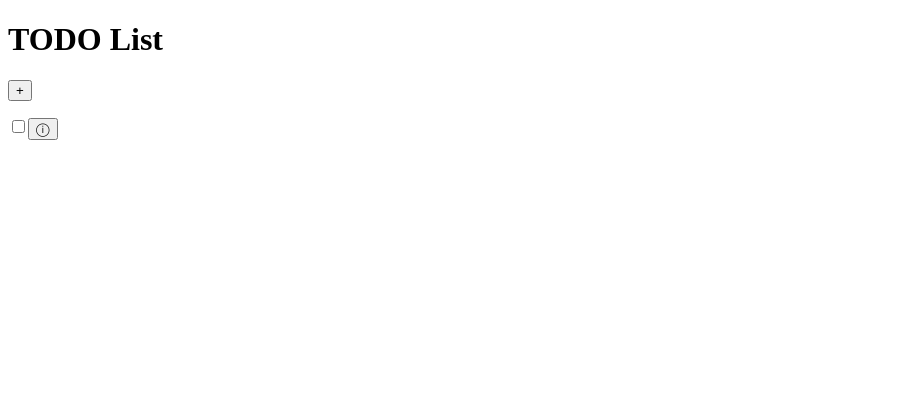
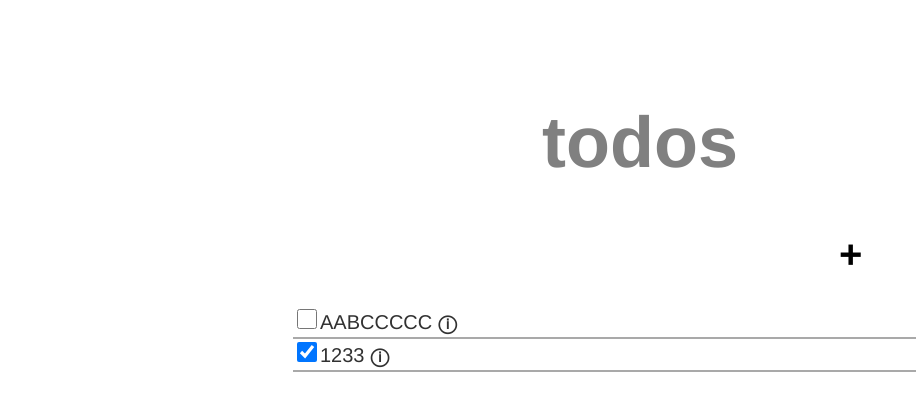
Before and after one commit to eikcaj16/todo, a website: page index.html in a window 1280 px wide. Shown: the whole page, without its empty margins (0-916 px from the left). Drawn offline with nearby package versions, Linux system fonts and the light colour scheme; files that its build step writes are made by us from their sources.

Commit message:
feat: complete style

```diff
--- a/data/database.json
+++ b/data/database.json
@@ -1,7 +1,14 @@
 [
     {
-        "title": "",
-        "description": "",
-        "due_datetime": ""
+        "title": "AABCCCCC",
+        "description": "aabcc",
+        "due_datetime": "2022-02-03T14:48:00",
+        "checked": false
+    },
+    {
+        "title": "1233",
+        "description": "kkkkkk",
+        "due_datetime": "2022-02-03T14:48:00",
+        "checked": true
     }
 ]
--- a/index.html
+++ b/index.html
@@ -6,30 +6,38 @@
     <link rel="stylesheet" href="dist/main.css">
     <script async src="js/app.js"></script>
 </head>
+<!--run init function when loading body-->
 <body onload="init()">
 <div class="todo_list">
-    <h1>TODO List</h1>
+    <h1>todos</h1>
     <div class="add_panel">
-        <button id="add_btn">+</button>
+        <div class="add_btn_div">
+            <button id="add_btn">+</button>
+        </div>
         <form id="info_form" action="#" onsubmit="return false;" method="post" style="display: none">
             <fieldset>
                 <!--title-->
                 <label for="form_title">Title</label>
+                <br>
                 <input type="text" id="form_title" required>
                 <br>
                 <!--description-->
                 <label for="form_description">Description</label>
+                <br>
                 <textarea cols="20" rows="5" wrap="hard" id="form_description" placeholder="description ..."></textarea>
                 <br>
                 <!--date and time-->
                 <label for="form_datetime">Date/Time</label>
+                <br>
                 <input type="datetime-local" id="form_datetime" required>
             </fieldset>
 
-            <button type="submit" id="form_submit_btn">Apply</button>
+            <div class="submit_btn">
+                <button type="submit" id="form_submit_btn">Apply</button>
+            </div>
         </form>
     </div>
-    <p id="lists"></p>
+    <p id="lists" class="lists"></p>
 </div>
 </body>
 </html>
--- a/js/app.js
+++ b/js/app.js
@@ -9,8 +9,13 @@ const createListBlock = (title, description, datetime, checked) => {
 
     const checkbox = document.createElement("input");
     checkbox.type = "checkbox";
+    checkbox.id = list_block.id + "_checkbox";
     checkbox.checked = checked;
     list_block.appendChild(checkbox);
+
+    // const label = document.createElement("label");
+    // label.htmlFor = checkbox.id;
+    // list_block.appendChild(label);
 
     const span = document.createElement('span');
     span.textContent = title;
@@ -35,6 +40,7 @@ const createListBlock = (title, description, datetime, checked) => {
 const createDetailBlock = (title, description, datetime, list_block) => {
     const detail_block = document.createElement("div");
     detail_block.id = list_block.id + "_detail";
+    detail_block.className = "detail_block";
 
     // const title_div = document.createElement("div");
     // title_div.className = "title_div";
@@ -85,13 +91,6 @@ const init = () => {
 }
 
 
-// const form_apply_btn = document.getElementById("form_submit_btn");
-// form_apply_btn.addEventListener('submit', function (event) {
-//     event.preventDefault();
-//     console.log(document.getElementById("form_title").title);
-//     console.log("here");
-// })
-
 let count = 0;  // the global list element counter (including the deleted elements)
 
 
@@ -114,5 +113,11 @@ form.addEventListener('submit', event => {
 
 const add_btn = document.getElementById("add_btn");
 add_btn.addEventListener('click', function () {
-    form.style.display = 'block';
+    if (form.style.display !== 'none') {
+        add_btn.textContent = "+";
+        form.style.display = 'none';
+    } else {
+        add_btn.textContent = "×";
+        form.style.display = 'block';
+    }
 })
--- /dev/null
+++ b/scss/layout.scss
@@ -0,0 +1,19 @@
+/**
+ ** layout.scss
+ ** INFO6150 Assignment 6
+ ** Yiqing Huang
+ */
+
+//basic layout
+body {
+  padding: 25px;
+}
+
+.todo_list {
+  margin-top: 20px;
+  margin-left: 200px;
+  margin-right: 200px;
+  position: relative;
+  height: 800px;
+  overflow: scroll;
+}
--- a/scss/main.scss
+++ b/scss/main.scss
@@ -0,0 +1,11 @@
+/**
+ ** main.scss
+ ** INFO6150 Assignment 6
+ ** Yiqing Huang
+ */
+
+@import "variables";
+@import "mixin";
+@import "layout";
+@import "themes";
+@import "ui_features";
--- /dev/null
+++ b/scss/themes.scss
@@ -0,0 +1,30 @@
+/**
+ ** themes.scss
+ ** INFO6150 Assignment 6
+ ** Yiqing Huang
+ */
+
+//set up basic style
+h1 {
+  font: 72px "Helvetica Neue", Helvetica, Arial, "Microsoft Yahei", "Hiragino Sans GB", "HeitiSC", "WenQuanYi Micro Hei", sans-serif;
+  font-weight: bold;
+  text-align: center;
+  color: gray;
+}
+
+p {
+  font: 28px/1.5 "Helvetica Neue", Helvetica, Arial, "Microsoft Yahei", "Hiragino Sans GB", "HeitiSC", "WenQuanYi Micro Hei", sans-serif;
+}
+
+button {
+  font: 18px "Helvetica Neue", Helvetica, Arial, "Microsoft Yahei", "Hiragino Sans GB", "HeitiSC", "WenQuanYi Micro Hei", sans-serif;
+  font-weight: bold;
+}
+
+input[type=text] {
+  width: 207px;
+}
+
+input[type=datetime-local] {
+  width: 210px;
+}
--- /dev/null
+++ b/scss/ui_features.scss
@@ -0,0 +1,87 @@
+/**
+ ** ui_features.scss
+ ** INFO6150 Assignment 6
+ ** Yiqing Huang
+ */
+
+
+//lis style
+.lists {
+  margin-left: 60px;
+  margin-right: 60px;
+
+  .list_elem {
+    font-size: 20px;
+    color: #313131;
+    border-bottom: 2px solid darkgray;
+  }
+
+  input[type=checkbox] {
+    width: 20px;
+    height: 20px;
+  }
+
+  button {
+    font: 18px "Helvetica Neue", Helvetica, Arial, "Microsoft Yahei", "Hiragino Sans GB", "HeitiSC", "WenQuanYi Micro Hei", sans-serif;
+    font-weight: bold;
+
+    color: #313131;
+    background-color: transparent;
+    background-repeat: no-repeat;
+    border: none;
+    cursor: pointer;
+    overflow: hidden;
+    outline: none;
+  }
+
+  .detail_block {
+    color: #6e6e6e;
+
+    margin-left: 30px;
+
+    .datetime_div {
+      font-size: 15px;
+    }
+
+    .desc_div {
+      font-size: 17px;
+    }
+  }
+}
+
+//panel style
+.add_panel {
+  fieldset {
+    margin-left: 400px;
+    border-color: transparent;
+    font: 14px "Helvetica Neue", Helvetica, Arial, "Microsoft Yahei", "Hiragino Sans GB", "HeitiSC", "WenQuanYi Micro Hei", sans-serif;
+  }
+
+  .submit_btn {
+    button {
+      font: 14px "Helvetica Neue", Helvetica, Arial, "Microsoft Yahei", "Hiragino Sans GB", "HeitiSC", "WenQuanYi Micro Hei", sans-serif;
+      margin-left: 550px;
+    }
+  }
+
+  .add_btn_div {
+    margin-left: 600px;
+
+    button {
+      font-size: 40px;
+      font-weight: bolder;
+      background-color: transparent;
+      background-repeat: no-repeat;
+      border: none;
+      cursor: pointer;
+      overflow: hidden;
+      outline: none;
+    }
+
+    button:active {
+      color: cadetblue;
+    }
+  }
+
+
+}
--- /dev/null
+++ b/scss/variables.scss
@@ -0,0 +1,7 @@
+/**
+ ** variables.scss
+ ** INFO6150 Assignment 6
+ ** Yiqing Huang
+ */
+
+@use "sass:color";
```
Also changed, not shown: scss/_mixin.scss (added).
